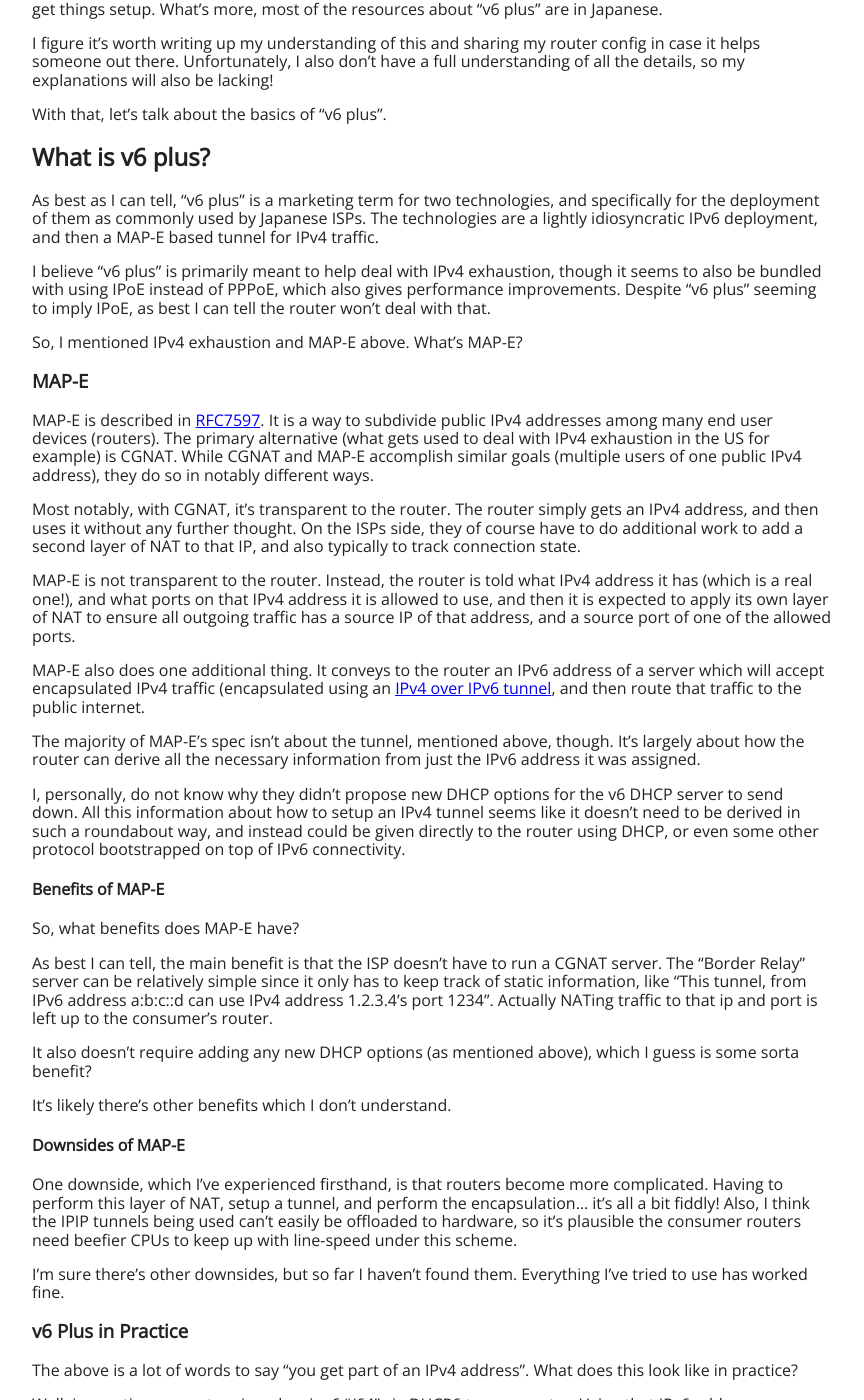
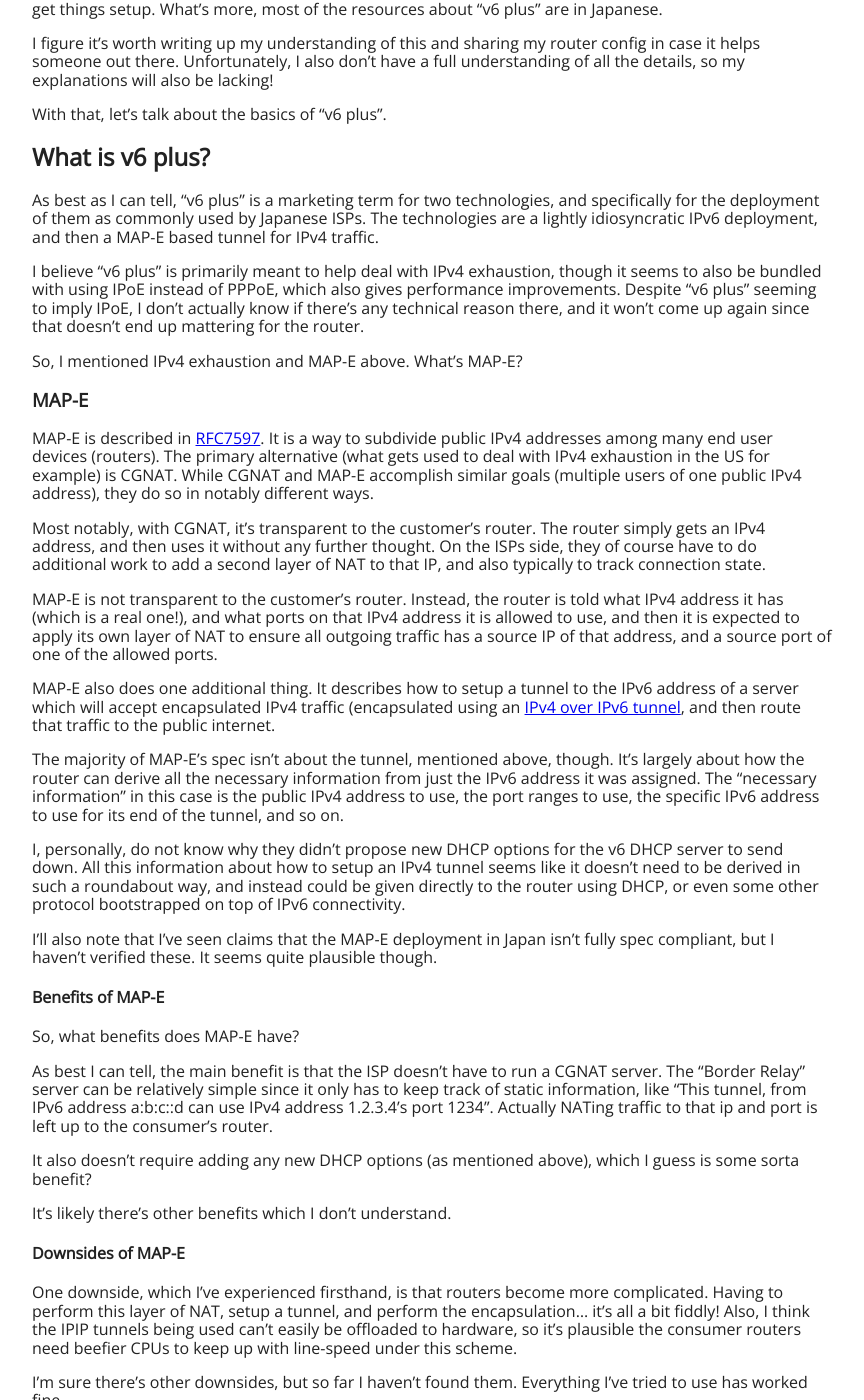
Before and after one commit to euank/euank.com, a Jekyll site: the page built from _posts/2023-02-11-v6-plus.md, in a window 1280 px wide and 1400 px high, scrolled down 449 px. Shown: the whole window, without its empty margins (208-1072 px from the left). Built offline with Jekyll 4.4.1, drawn with Linux system fonts in a browser that asks for light colours; some of the changed text lies outside the part shown.

Commit message:
Complete post

````diff
--- a/_posts/2023-02-11-v6-plus.md
+++ b/_posts/2023-02-11-v6-plus.md
@@ -34,8 +34,9 @@ The technologies are a lightly idiosyncratic IPv6 deployment, and then a MAP-E b
 
 I believe "v6 plus" is primarily meant to help deal with IPv4 exhaustion,
 though it seems to also be bundled with using IPoE instead of PPPoE, which also
-gives performance improvements. Despite "v6 plus" seeming to imply IPoE, as
-best I can tell the router won't deal with that.
+gives performance improvements. Despite "v6 plus" seeming to imply IPoE, I
+don't actually know if there's any technical reason there, and it won't come up
+again since that doesn't end up mattering for the router.
 
 So, I mentioned IPv4 exhaustion and MAP-E above. What's MAP-E?
 
@@ -47,26 +48,33 @@ The primary alternative (what gets used to deal with IPv4 exhaustion in the US
 for example) is CGNAT. While CGNAT and MAP-E accomplish similar goals (multiple
 users of one public IPv4 address), they do so in notably different ways.
 
-Most notably, with CGNAT, it's transparent to the router. The router simply
+Most notably, with CGNAT, it's transparent to the customer's router. The router simply
 gets an IPv4 address, and then uses it without any further thought. On the ISPs
 side, they of course have to do additional work to add a second layer of NAT to
 that IP, and also typically to track connection state.
 
-MAP-E is not transparent to the router. Instead, the router is told what IPv4 address it has (which is a real one!), and what ports on that IPv4 address it is allowed to use, and then it is expected to apply its own layer of NAT to ensure all outgoing traffic has a source IP of that address, and a source port of one of the allowed ports.
+MAP-E is not transparent to the customer's router. Instead, the router is told what IPv4 address it has (which is a real one!), and what ports on that IPv4 address it is allowed to use, and then it is expected to apply its own layer of NAT to ensure all outgoing traffic has a source IP of that address, and a source port of one of the allowed ports.
 
-MAP-E also does one additional thing. It conveys to
-the router an IPv6 address of a server which will accept encapsulated IPv4
-traffic (encapsulated using an [IPv4 over IPv6
+MAP-E also does one additional thing. It describes how to setup a tunnel to the
+IPv6 address of a server which will accept encapsulated IPv4 traffic
+(encapsulated using an [IPv4 over IPv6
 tunnel](https://www.rfc-editor.org/rfc/rfc2473), and then route that traffic to
 the public internet.
 
 The majority of MAP-E's spec isn't about the tunnel, mentioned above, though. It's largely about how the router can derive all the necessary information from just the IPv6 address it was assigned.
+The "necessary information" in this case is the public IPv4 address to use, the
+port ranges to use, the specific IPv6 address to use for its end of the tunnel,
+and so on.
 
 I, personally, do not know why they didn't propose new DHCP options for the v6
 DHCP server to send down. All this information about how to setup an IPv4
 tunnel seems like it doesn't need to be derived in such a roundabout way, and
 instead could be given directly to the router using DHCP, or even some other
 protocol bootstrapped on top of IPv6 connectivity.
+
+I'll also note that I've seen claims that the MAP-E deployment in Japan isn't
+fully spec compliant, but I haven't verified these. It seems quite plausible
+though.
 
 #### Benefits of MAP-E
 
@@ -147,7 +155,9 @@ Anyway, this shells out to the "v6plus-tun" rust code I wrote [here](https://git
 
 I'll comment on a couple small sections:
 
-* `run_cmd!(ip -6 tunnel add $tun_dev mode ip4ip6 remote $br_addr local $edge_addr dev $wan_dev encaplimit none)?;`
+* ```rust
+  run_cmd!(ip -6 tunnel add $tun_dev mode ip4ip6 remote $br_addr local $edge_addr dev $wan_dev encaplimit none)?;`
+  ```
 
   This creates the actual IPv4 over IPv6 tunnel using the addresses derived from MAP-E. Linux calls these ip4ip6 tunnels
 
@@ -168,9 +178,9 @@ I'll comment on a couple small sections:
   The use of HMARK there is my contribution to linux "v6 plus" setups. Every
   other part of my router setup, I saw someone else doing online, but I didn't
   see anyone else using HMARK. Most of them use "-m statistics" to do every Nth
-  packet, but HMARK ends up being much more compact, and seems like it could be
-  nicer for a few cases as well, such as still giving a consistent source port
-  in more cases.
+  packet, but HMARK ends up taking significantly fewer iptables rules, and
+  seems like it could be nicer for a few cases as well, since it gives a
+  consistent source port in more cases.
 
 
 For now, I'll leave the rest uncommented (as an exercise to the reader you might say).
````
Also changed, not shown: other parts of _posts/2023-02-11-v6-plus.md (+1 -1 lines).
